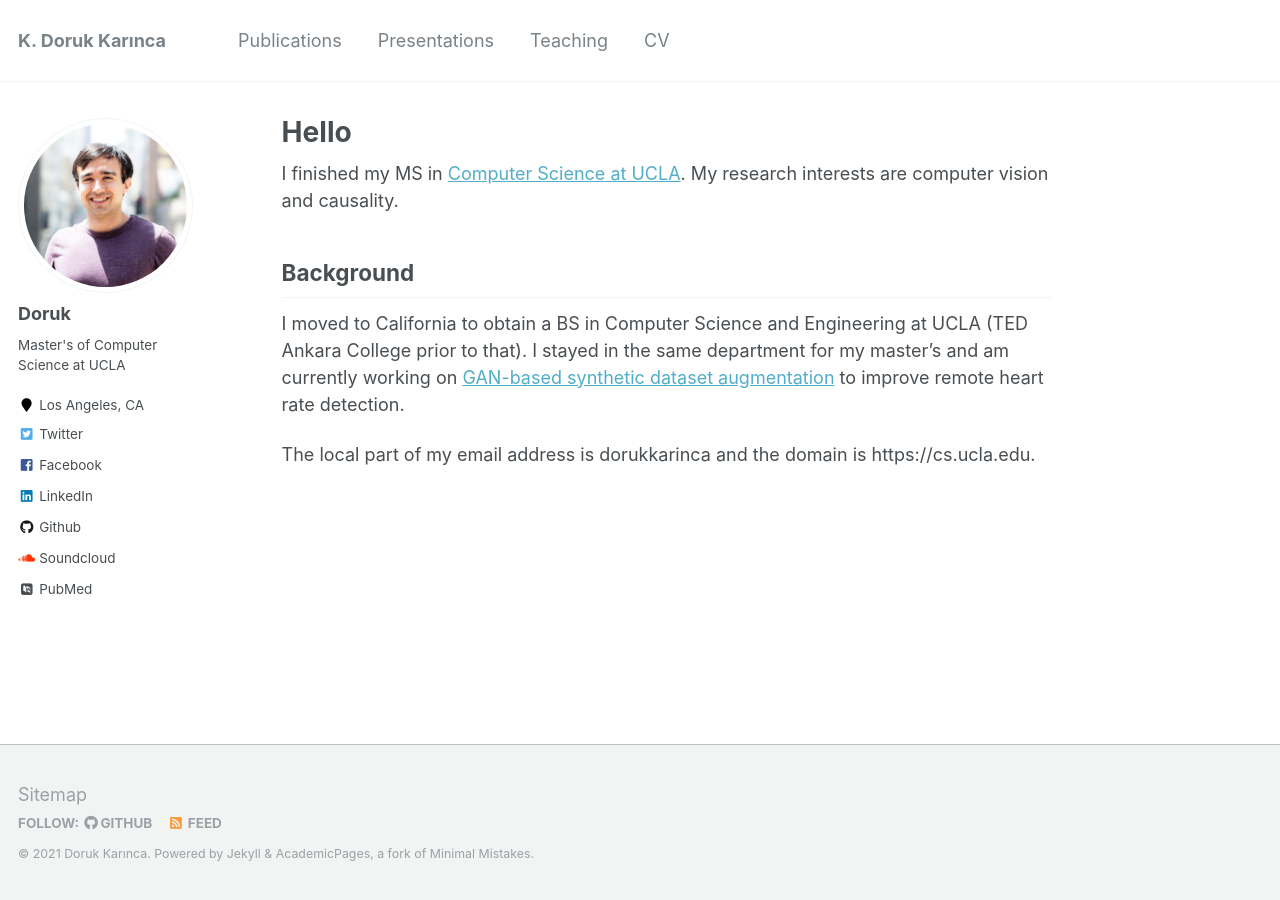
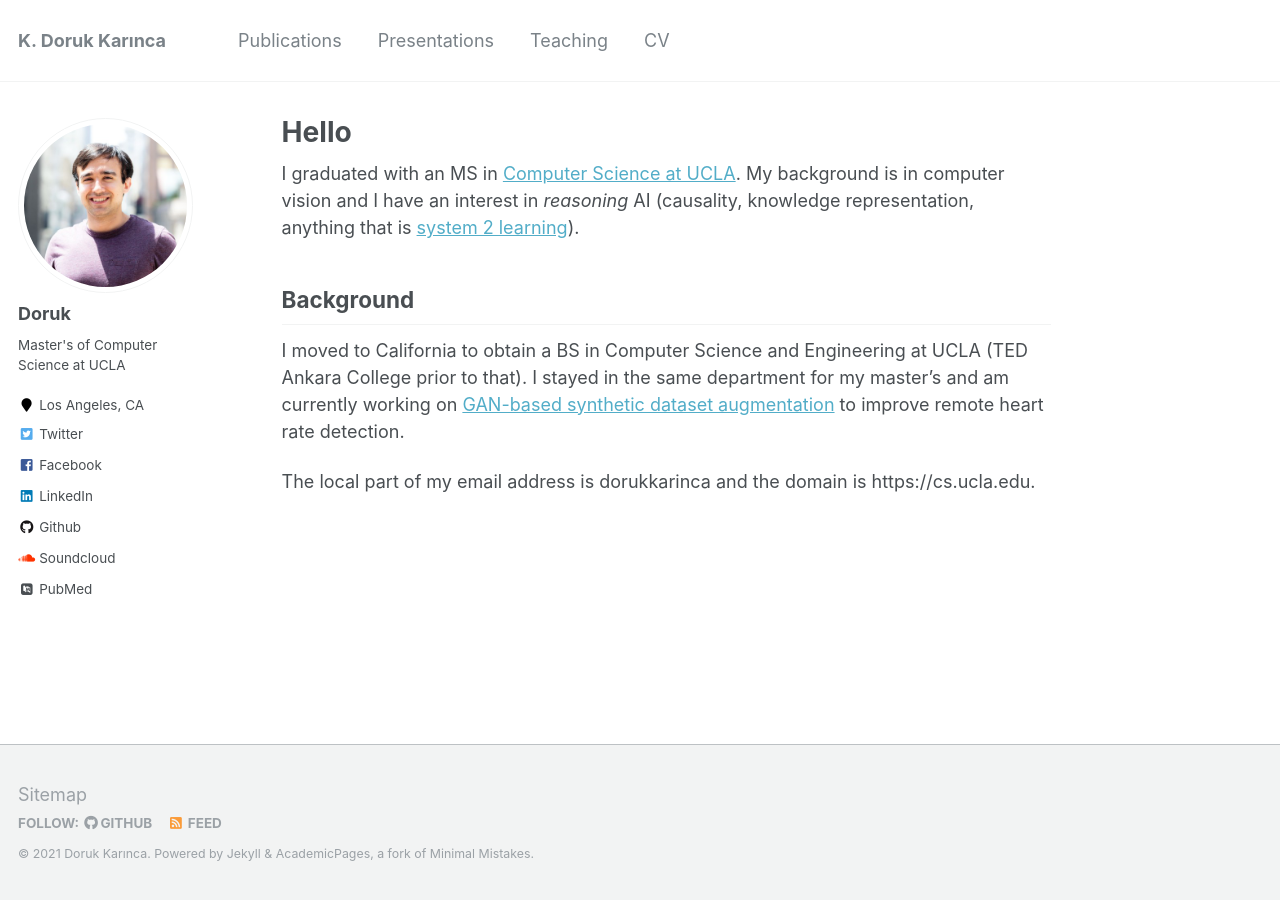
Before and after one commit to dorukkarinca/dorukkarinca.github.io, a Jekyll site: the page built from _pages/about.md, in a window 1280 px wide. Built offline with Jekyll 4.4.1, drawn with Linux system fonts in a browser that asks for light colours; some web fonts are replaced.

Commit message:
expand on interests

```diff
--- a/_pages/about.md
+++ b/_pages/about.md
@@ -8,7 +8,7 @@ redirect_from:
   - /about.html
 ---
 
-I finished my MS in [Computer Science at UCLA](https://cs.ucla.edu). My research interests are computer vision and causality.
+I graduated with an MS in [Computer Science at UCLA](https://cs.ucla.edu). My background is in computer vision and I have an interest in *reasoning* AI (causality, knowledge representation, anything that is [system 2 learning](https://bdtechtalks.com/2019/12/23/yoshua-bengio-neurips-2019-deep-learning/)).
 
 Background
 ------
```
